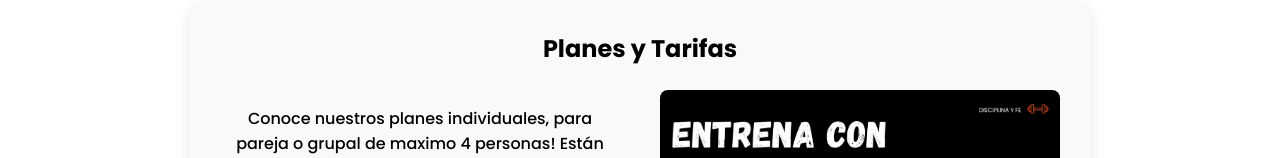
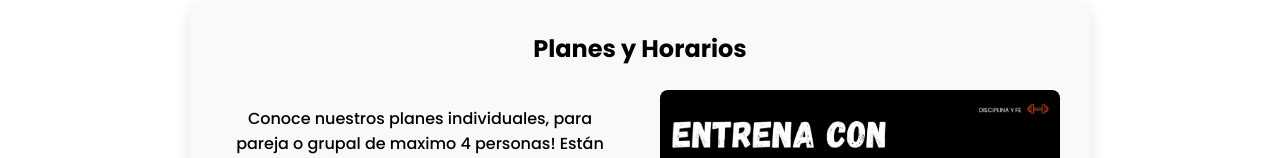
Before and after one commit to Ju4nC4rden4s/AMATEUR-TIME-CLUB, a plain HTML site: page index.html in a window 1280 px wide. Both pictures are taken after a click on the link "Planes y Tarifas". Shown: the part 294-452 px from the top of the page. Drawn offline with nearby package versions, Linux system fonts and the light colour scheme.

Commit message:
actualizacion titulo

```diff
--- a/index.html
+++ b/index.html
@@ -180,7 +180,7 @@
 
 <!-- SECCIÓN: Planes y Tarifas -->
 <section id="planes" class="center" style="display:none;text-align: center;">
-  <h2>Planes y Tarifas</h2>
+  <h2>Planes y Horarios</h2>
   <div style="display: flex; flex-wrap: wrap; justify-content: center; align-items: flex-start; gap: 40px; margin-top: 24px; text-align: center;">
     <div style="flex: 1 1 320px; min-width: 280px; max-width: 400px; margin: 0 auto;">
       <p>Conoce nuestros planes individuales, para pareja o grupal de maximo 4 personas! Están diseñados para ayudarte en tiempo y
```
